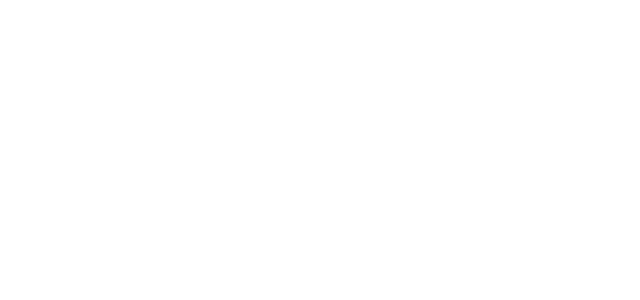
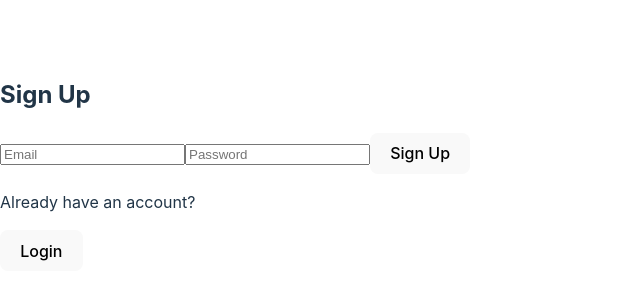
Before and after one commit to rakhithad/HelpD, a React (Vite) app in the folder HelpDesk/: page /signup in a window 1280 px wide. Before the commit this address had no page. Shown: the part 236-536 px from the top of the page, without its empty margins (0-640 px from the left). Built offline with nearby package versions, Linux system fonts and the light colour scheme; no server answers.

Commit message:
basic user authentication updating

```diff
--- a/HelpDesk/package.json
+++ b/HelpDesk/package.json
@@ -11,6 +11,7 @@
   },
   "dependencies": {
     "axios": "^1.7.5",
+    "firebase": "^10.13.0",
     "react": "^18.3.1",
     "react-dom": "^18.3.1",
     "react-router-dom": "^6.26.1"
--- a/HelpDesk/src/App.jsx
+++ b/HelpDesk/src/App.jsx
@@ -6,19 +6,26 @@
 import AdminDashboardPage from './pages/AdminDashboardPage';
 import SupportEngineerDashboardPage from './pages/SupportEngineerDashboardPage';
 import UpdateTicketPage from './pages/UpdateTicketPage';
+import LoginPage from './pages/LoginPage';
+import SignUpPage from './pages/SignUpPage';
+import PrivateRoute from './components/PrivateRoute';
+import ProtectedRoute from './components/ProtectedRoute';
 
 
 function App() {
     return (
         <Router>
             <Routes>
-                <Route path="/" element={<HomePage />} />
-                <Route path="/create-ticket" element={<CreateTicketPage />} />
-                <Route path="/view-tickets" element={<ViewTicketsPage />} />
-                <Route path="/ticket/:id" element={<TicketDetailsPage />} />
-                <Route path="/admin-dashboard" element={<AdminDashboardPage />} />
-                <Route path="/engineer-dashboard" element={<SupportEngineerDashboardPage />} />
-                <Route path="/tickets/:id/edit" element={<UpdateTicketPage />} />
+
+                <Route path="/signup" element={<SignUpPage />} />
+                <Route path="/login" element={<LoginPage />} />
+                <Route path="/"element={<ProtectedRoute><HomePage /></ProtectedRoute>}/>
+                <Route path="/create-ticket" element={<PrivateRoute><CreateTicketPage /></PrivateRoute>} />
+                <Route path="/view-tickets" element={<PrivateRoute><ViewTicketsPage /></PrivateRoute>} />
+                <Route path="/ticket/:id" element={<PrivateRoute><TicketDetailsPage /></PrivateRoute>} />
+                <Route path="/admin-dashboard" element={<PrivateRoute><AdminDashboardPage /></PrivateRoute>} />
+                <Route path="/engineer-dashboard" element={<PrivateRoute><SupportEngineerDashboardPage /></PrivateRoute>} />
+                <Route path="/tickets/:id/edit" element={<PrivateRoute><UpdateTicketPage /></PrivateRoute>} />
             </Routes>
         </Router>
     );
--- /dev/null
+++ b/HelpDesk/src/components/PrivateRoute.jsx
@@ -0,0 +1,20 @@
+
+import { useAuth } from '../contexts/AuthContext.jsx';
+import { Navigate } from 'react-router-dom';
+import PropTypes from 'prop-types';
+
+const PrivateRoute = ({ children }) => {
+    const { currentUser } = useAuth();
+
+    if (!currentUser) {
+        return <Navigate to="/login" />;
+    }
+
+    return children;
+};
+
+PrivateRoute.propTypes = {
+    children: PropTypes.node.isRequired,
+};
+
+export default PrivateRoute;
--- /dev/null
+++ b/HelpDesk/src/components/ProtectedRoute.jsx
@@ -0,0 +1,19 @@
+import { Navigate } from 'react-router-dom';
+import { useAuth } from '../contexts/AuthContext.jsx';
+import PropTypes from 'prop-types';
+
+const ProtectedRoute = ({ children }) => {
+    const { currentUser } = useAuth();
+
+    if (currentUser === null) {
+        return <Navigate to="/signup" />;
+    }
+
+    return children;
+};
+
+ProtectedRoute .propTypes = {
+    children: PropTypes.node.isRequired,
+};
+
+export default ProtectedRoute;
--- /dev/null
+++ b/HelpDesk/src/contexts/AuthContext.jsx
@@ -0,0 +1,45 @@
+import { createContext, useContext, useState, useEffect } from "react";
+import { auth } from "../firebaseConfig";
+import { onAuthStateChanged, signInWithEmailAndPassword, createUserWithEmailAndPassword, signOut } from "firebase/auth";
+import PropTypes from 'prop-types';
+
+const AuthContext = createContext();
+
+export const useAuth = () => useContext(AuthContext);
+
+export const AuthProvider = ({ children }) => {
+    const [currentUser, setCurrentUser] = useState(null);
+
+    useEffect(() => {
+        const unsubscribe = onAuthStateChanged(auth, (user) => {
+            setCurrentUser(user);
+        });
+
+        return unsubscribe;
+    }, []);
+
+    const signUp = (email, password) => {
+        return createUserWithEmailAndPassword(auth, email, password);
+    };
+
+    const logIn = (email, password) => {
+        return signInWithEmailAndPassword(auth, email, password);
+    };
+
+    const logOut = () => {
+        return signOut(auth);
+    };
+
+    const value = {
+        currentUser,
+        signUp,
+        logIn,
+        logOut,
+    };
+
+    return <AuthContext.Provider value={value}>{children}</AuthContext.Provider>;
+};
+
+AuthProvider.propTypes = {
+    children: PropTypes.node.isRequired,
+};
--- /dev/null
+++ b/HelpDesk/src/firebaseConfig.js
@@ -0,0 +1,19 @@
+// src/firebaseConfig.js
+import { initializeApp } from "firebase/app";
+import { getAuth } from "firebase/auth";
+
+const firebaseConfig = {
+    apiKey: "AIzaSyCkxGOldJvgtjkLqC9gwZmg5HLOs8Jd0Bg",
+    authDomain: "helpdesk-f2ac9.firebaseapp.com",
+    projectId: "helpdesk-f2ac9",
+    storageBucket: "helpdesk-f2ac9.appspot.com",
+    messagingSenderId: "1081461760629",
+    appId: "1:1081461760629:web:64a2e1af2af2f8ed4d8e3c",
+    measurementId: "G-4GGNRL1Y2R"
+  };
+
+const app = initializeApp(firebaseConfig);
+const auth = getAuth(app);
+
+
+export { auth };
--- a/HelpDesk/src/main.jsx
+++ b/HelpDesk/src/main.jsx
@@ -2,9 +2,12 @@
 import { createRoot } from 'react-dom/client'
 import App from './App.jsx'
 import './index.css'
+import { AuthProvider } from './contexts/AuthContext';
 
 createRoot(document.getElementById('root')).render(
   <StrictMode>
-    <App />
+    <AuthProvider>
+      <App />
+    </AuthProvider>
   </StrictMode>,
 )
--- /dev/null
+++ b/HelpDesk/src/pages/LoginPage.jsx
@@ -0,0 +1,47 @@
+import { useState } from 'react';
+import { useAuth } from '../contexts/AuthContext';
+import { useNavigate } from 'react-router-dom';
+
+const LoginPage = () => {
+    const [email, setEmail] = useState('');
+    const [password, setPassword] = useState('');
+    const { logIn } = useAuth();
+    const navigate = useNavigate();
+
+    const handleSubmit = async (e) => {
+        e.preventDefault();
+        try {
+            await logIn(email, password);
+            navigate('/');
+        } catch (error) {
+            console.error('Failed to log in', error);
+        }
+    };
+
+    return (
+        <div>
+            <form onSubmit={handleSubmit}>
+                <h2>Log In</h2>
+                <input
+                    type="email"
+                    value={email}
+                    onChange={(e) => setEmail(e.target.value)}
+                    placeholder="Email"
+                    required
+                />
+                <input
+                    type="password"
+                    value={password}
+                    onChange={(e) => setPassword(e.target.value)}
+                    placeholder="Password"
+                    required
+                />
+                <button type="submit">Log In</button>
+            </form>
+            <p>Dont have an account?</p>
+            <button onClick={() => navigate('/signup')}>Sign Up</button>
+        </div>
+    );
+};
+
+export default LoginPage;
--- /dev/null
+++ b/HelpDesk/src/pages/SignUpPage.jsx
@@ -0,0 +1,47 @@
+import { useState } from 'react';
+import { useAuth } from '../contexts/AuthContext';
+import { useNavigate } from 'react-router-dom';
+
+const SignUpPage = () => {
+    const [email, setEmail] = useState('');
+    const [password, setPassword] = useState('');
+    const { signUp } = useAuth();
+    const navigate = useNavigate();
+
+    const handleSubmit = async (e) => {
+        e.preventDefault();
+        try {
+            await signUp(email, password);
+            navigate('/');
+        } catch (error) {
+            console.error('Failed to create an account', error);
+        }
+    };
+
+    return (
+        <div>
+            <form onSubmit={handleSubmit}>
+                <h2>Sign Up</h2>
+                <input
+                    type="email"
+                    value={email}
+                    onChange={(e) => setEmail(e.target.value)}
+                    placeholder="Email"
+                    required
+                />
+                <input
+                    type="password"
+                    value={password}
+                    onChange={(e) => setPassword(e.target.value)}
+                    placeholder="Password"
+                    required
+                />
+                <button type="submit">Sign Up</button>
+            </form>
+            <p>Already have an account?</p>
+            <button onClick={() => navigate('/login')}>Login</button>
+        </div>
+    );
+};
+
+export default SignUpPage;
```
Also changed, not shown: 1 other file (tests, documents, lock files or other folders).
